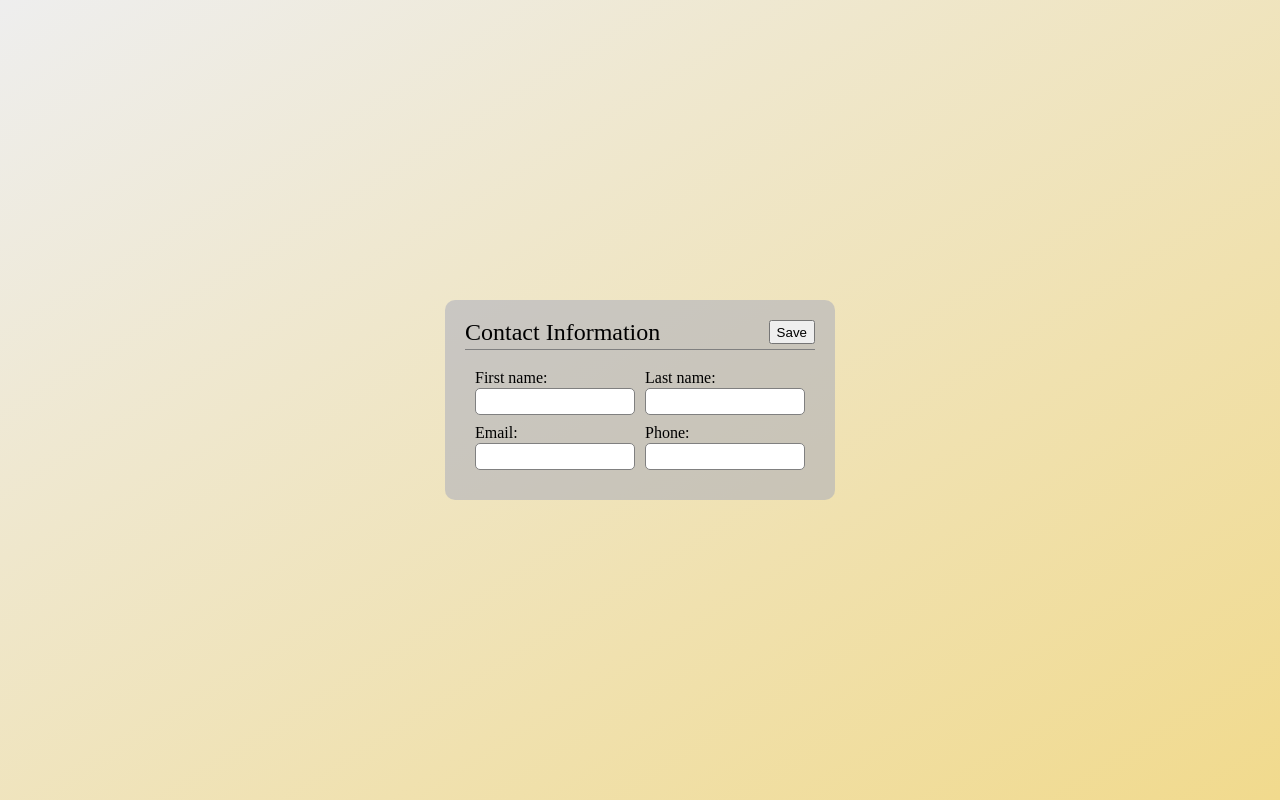
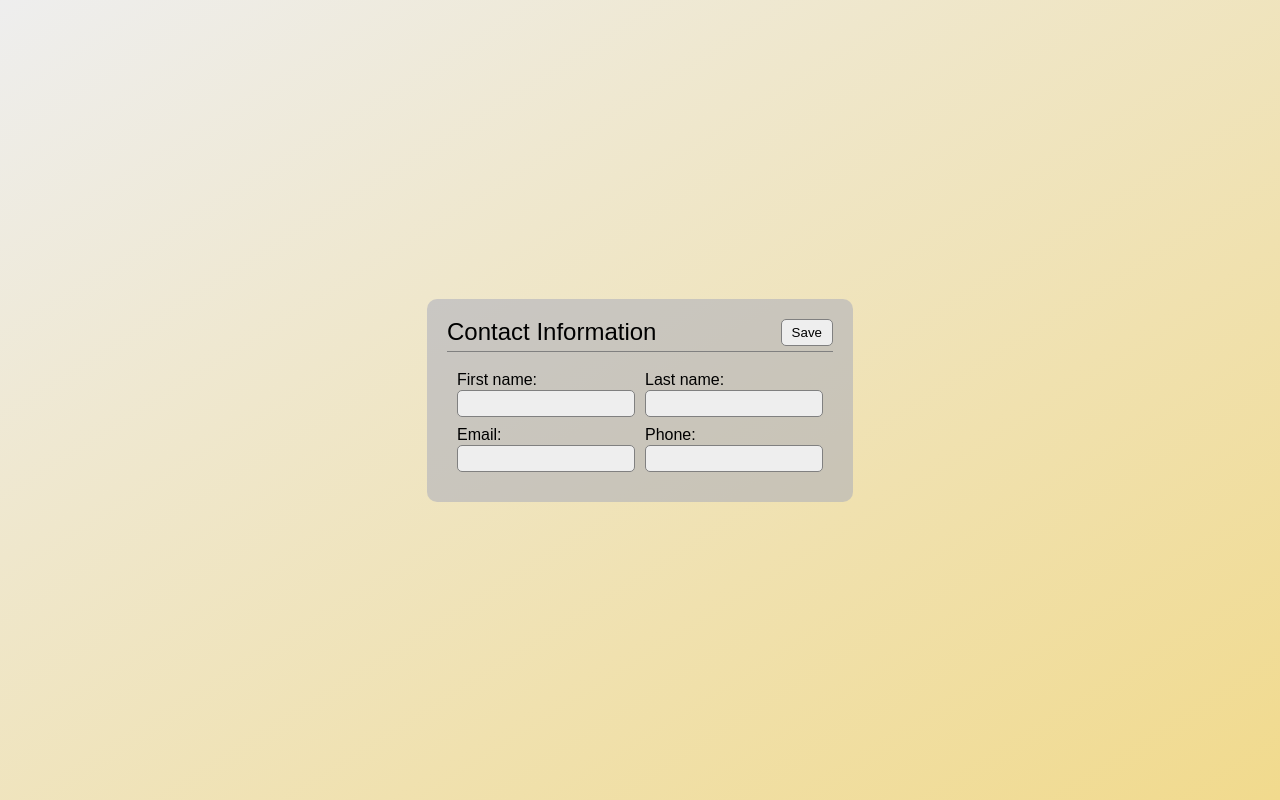
Before and after one commit to pv-230/odin-cv-app, a React app: page / in a window 1280 px wide. Built offline with nearby package versions, Linux system fonts and the light colour scheme.

Commit message:
Update ContactInfo styling

```diff
--- a/src/components/CV/CV.css
+++ b/src/components/CV/CV.css
@@ -1,5 +1,8 @@
 :root {
   --cv-bg-color: rgba(164, 168, 187, 0.5);
+  --input-bg-color: #eee;
+  --button-bg-color: #eee;
+  --button-hover-color: #8dc4ff;
 }
 
 .cv {
@@ -9,6 +12,7 @@
   padding: 20px;
   background-color: var(--cv-bg-color);
   border-radius: 10px;
+  font-family: sans-serif;
 }
 
 /* Default styling */
@@ -23,8 +27,21 @@ input {
   border: 1px solid gray;
   border-radius: 5px;
   padding: 5px;
+  background-color: var(--input-bg-color);
 }
 
 input:focus {
   outline: 2px solid var(--input-focus-color);
 }
+
+.update-btn {
+  padding: 5px 10px;
+  border: 1px solid gray;
+  border-radius: 5px;
+  background-color: var(--button-bg-color);
+}
+
+.update-btn:hover {
+  cursor: pointer;
+  background-color: var(--button-hover-color);
+}
--- a/src/components/ContactInfo/ContactInfo.css
+++ b/src/components/ContactInfo/ContactInfo.css
@@ -15,6 +15,7 @@
 .contact-info__title-bar {
   display: flex;
   justify-content: space-between;
+  align-items: center;
   width: 100%;
   border-bottom: 1px solid gray;
   padding-bottom: 5px;
--- a/src/components/ContactInfo/ContactInfo.js
+++ b/src/components/ContactInfo/ContactInfo.js
@@ -28,7 +28,7 @@ export default class ContactInfo extends Component {
       <div className="contact-info">
         <div className="contact-info__title-bar">
           <h2 className="contact-info__title">Contact Information</h2>
-          <button className="contact-info__update-btn" type="button">
+          <button className="update-btn" type="button">
             {isEditing ? 'Save' : 'Edit'}
           </button>
         </div>
```
